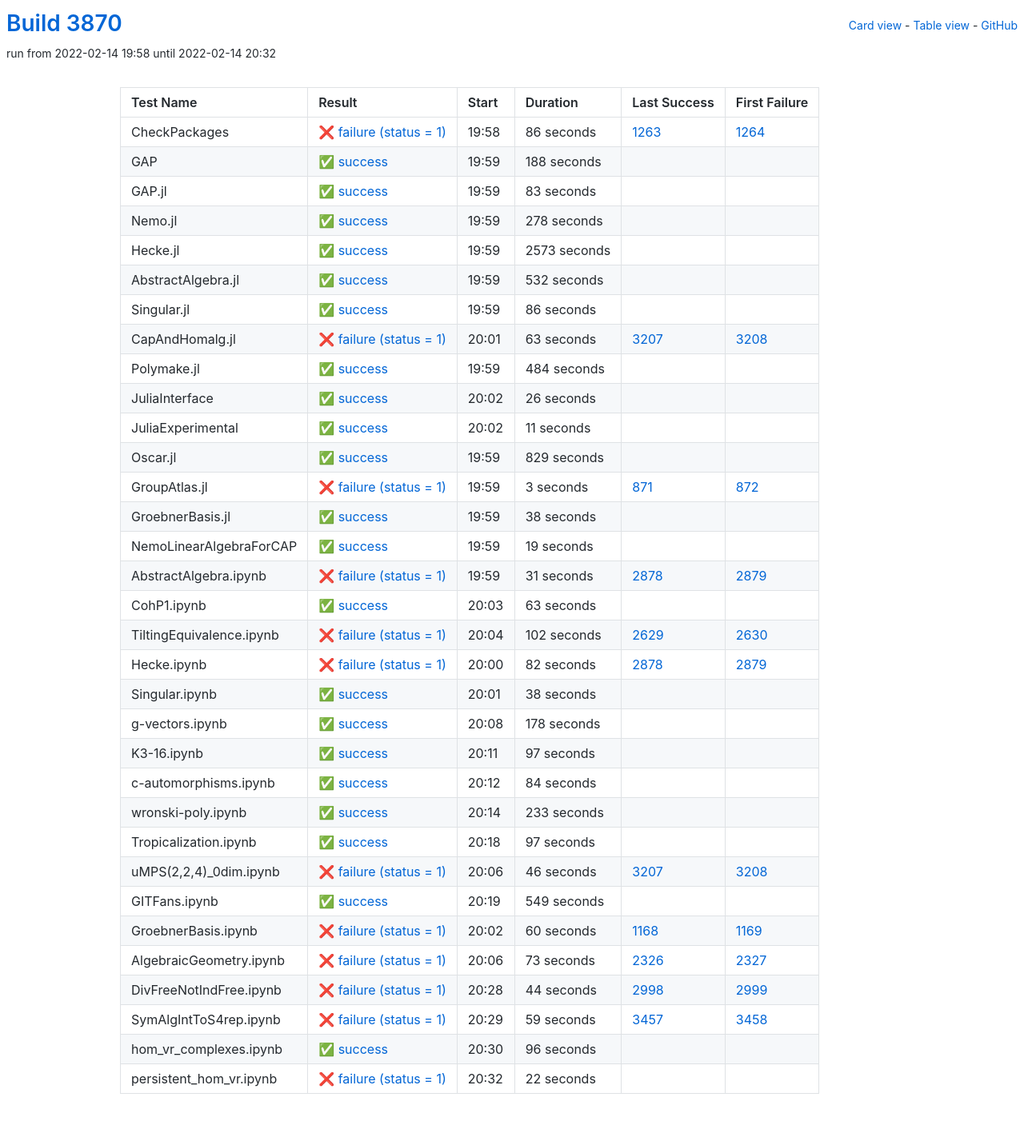
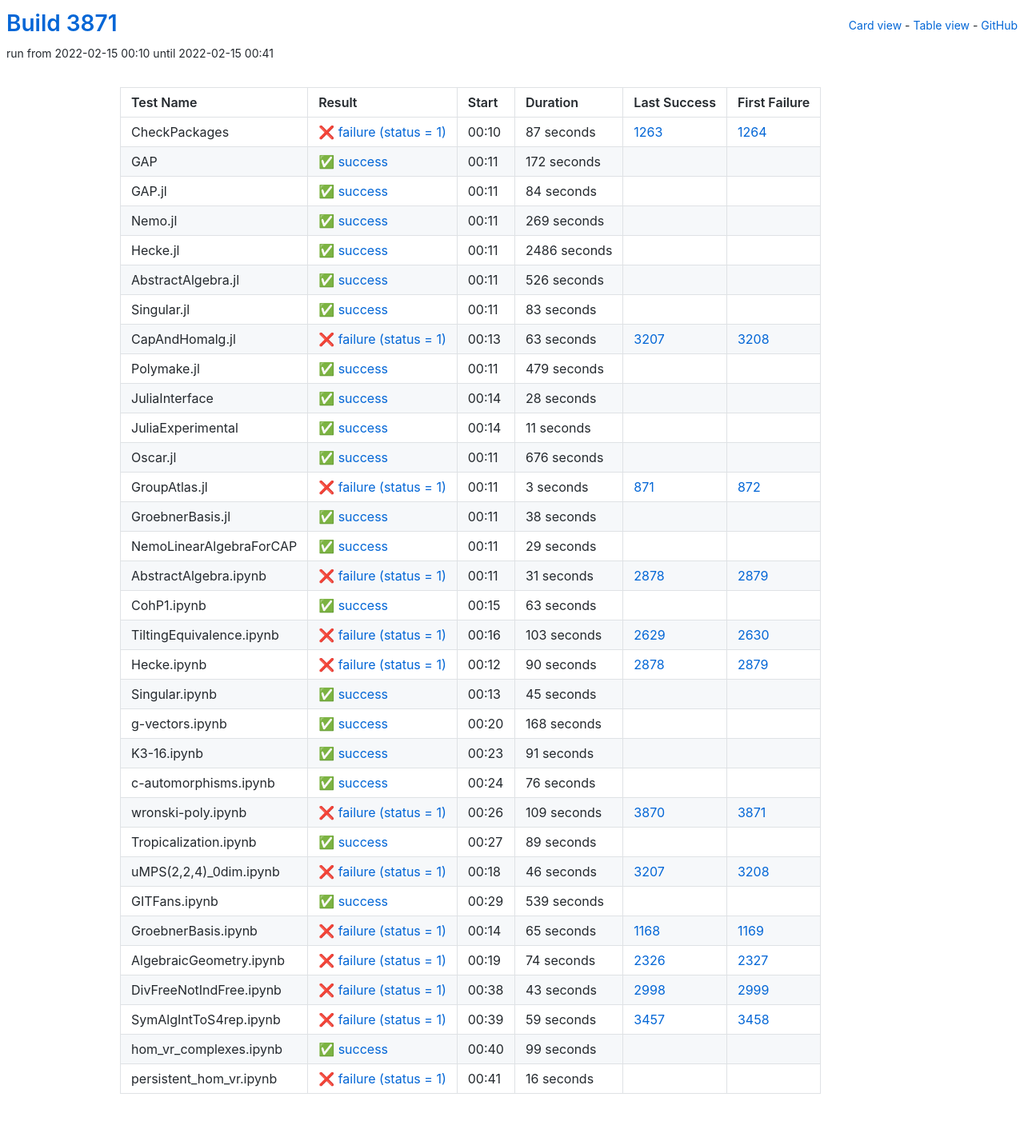
Before and after one commit to oscar-system/oscar-ci-status-stable, a Jekyll site: the page built from table.html, in a window 1280 px wide. Shown: the whole page at 80% size. Built offline with Jekyll 4.4.1, drawn with Linux system fonts in a browser that asks for light colours.

Commit message:
Build #3871

```diff
--- a/_data/ci.yml
+++ b/_data/ci.yml
@@ -1,6 +1,6 @@
 ---
-build: 3870
-build_url: https://oscarci.mathematik.uni-kl.de/job/oscar-stable/3870/
+build: 3871
+build_url: https://oscarci.mathematik.uni-kl.de/job/oscar-stable/3871/
 job: oscar-stable
 organization: oscar-system
 repo: oscar-ci-status-stable
@@ -8,32 +8,80 @@ repourl: https://github.com/oscar-system/oscar-ci-status-stable
 tests:
 - name: CheckPackages
   id: checkpackages
-  log: https://oscarci.mathematik.uni-kl.de/job/oscar-stable/3870/artifact/logs/build-3870/CheckPackages.log
-  start: 2022-02-14 19:58
+  log: https://oscarci.mathematik.uni-kl.de/job/oscar-stable/3871/artifact/logs/build-3871/CheckPackages.log
+  start: 2022-02-15 00:10
   success: false
   exitcode: 1
   status: failure
-  duration: 86
+  duration: 87
   last_success: 1263
   last_success_url: https://oscarci.mathematik.uni-kl.de/job/oscar-stable/1263/
   first_failure: 1264
   first_failure_url: https://oscarci.mathematik.uni-kl.de/job/oscar-stable/1264/
 - name: GAP
   id: gap
-  log: https://oscarci.mathematik.uni-kl.de/job/oscar-stable/3870/artifact/logs/build-3870/GAP.log
-  start: 2022-02-14 19:59
+  log: https://oscarci.mathematik.uni-kl.de/job/oscar-stable/3871/artifact/logs/build-3871/GAP.log
+  start: 2022-02-15 00:11
   success: true
   exitcode: 0
   status: success
-  duration: 188
+  duration: 172
   last_success: false
   last_success_url:
   first_failure: false
   first_failure_url:
 - name: GAP.jl
   id: gap-jl
-  log: https://oscarci.mathematik.uni-kl.de/job/oscar-stable/3870/artifact/logs/build-3870/GAP.jl.log
-  start: 2022-02-14 19:59
+  log: https://oscarci.mathematik.uni-kl.de/job/oscar-stable/3871/artifact/logs/build-3871/GAP.jl.log
+  start: 2022-02-15 00:11
+  success: true
+  exitcode: 0
+  status: success
+  duration: 84
+  last_success: false
+  last_success_url:
+  first_failure: false
+  first_failure_url:
+- name: Nemo.jl
+  id: nemo-jl
+  log: https://oscarci.mathematik.uni-kl.de/job/oscar-stable/3871/artifact/logs/build-3871/Nemo.jl.log
+  start: 2022-02-15 00:11
+  success: true
+  exitcode: 0
+  status: success
+  duration: 269
+  last_success: false
+  last_success_url:
+  first_failure: false
+  first_failure_url:
+- name: Hecke.jl
+  id: hecke-jl
+  log: https://oscarci.mathematik.uni-kl.de/job/oscar-stable/3871/artifact/logs/build-3871/Hecke.jl.log
+  start: 2022-02-15 00:11
+  success: true
+  exitcode: 0
+  status: success
+  duration: 2486
+  last_success: false
+  last_success_url:
+  first_failure: false
+  first_failure_url:
+- name: AbstractAlgebra.jl
+  id: abstractalgebra-jl
+  log: https://oscarci.mathematik.uni-kl.de/job/oscar-stable/3871/artifact/logs/build-3871/AbstractAlgebra.jl.log
+  start: 2022-02-15 00:11
+  success: true
+  exitcode: 0
+  status: success
+  duration: 526
+  last_success: false
+  last_success_url:
+  first_failure: false
+  first_failure_url:
+- name: Singular.jl
+  id: singular-jl
+  log: https://oscarci.mathematik.uni-kl.de/job/oscar-stable/3871/artifact/logs/build-3871/Singular.jl.log
+  start: 2022-02-15 00:11
   success: true
   exitcode: 0
   status: success
@@ -42,58 +90,10 @@ tests:
   last_success_url:
   first_failure: false
   first_failure_url:
-- name: Nemo.jl
-  id: nemo-jl
-  log: https://oscarci.mathematik.uni-kl.de/job/oscar-stable/3870/artifact/logs/build-3870/Nemo.jl.log
-  start: 2022-02-14 19:59
-  success: true
-  exitcode: 0
-  status: success
-  duration: 278
-  last_success: false
-  last_success_url:
-  first_failure: false
-  first_failure_url:
-- name: Hecke.jl
-  id: hecke-jl
-  log: https://oscarci.mathematik.uni-kl.de/job/oscar-stable/3870/artifact/logs/build-3870/Hecke.jl.log
-  start: 2022-02-14 19:59
-  success: true
-  exitcode: 0
-  status: success
-  duration: 2573
-  last_success: false
-  last_success_url:
-  first_failure: false
-  first_failure_url:
-- name: AbstractAlgebra.jl
-  id: abstractalgebra-jl
-  log: https://oscarci.mathematik.uni-kl.de/job/oscar-stable/3870/artifact/logs/build-3870/AbstractAlgebra.jl.log
-  start: 2022-02-14 19:59
-  success: true
-  exitcode: 0
-  status: success
-  duration: 532
-  last_success: false
-  last_success_url:
-  first_failure: false
-  first_failure_url:
-- name: Singular.jl
-  id: singular-jl
-  log: https://oscarci.mathematik.uni-kl.de/job/oscar-stable/3870/artifact/logs/build-3870/Singular.jl.log
-  start: 2022-02-14 19:59
-  success: true
-  exitcode: 0
-  status: success
-  duration: 86
-  last_success: false
-  last_success_url:
-  first_failure: false
-  first_failure_url:
 - name: CapAndHomalg.jl
   id: capandhomalg-jl
-  log: https://oscarci.mathematik.uni-kl.de/job/oscar-stable/3870/artifact/logs/build-3870/CapAndHomalg.jl.log
-  start: 2022-02-14 20:01
+  log: https://oscarci.mathematik.uni-kl.de/job/oscar-stable/3871/artifact/logs/build-3871/CapAndHomalg.jl.log
+  start: 2022-02-15 00:13
   success: false
   exitcode: 1
   status: failure
@@ -104,32 +104,32 @@ tests:
   first_failure_url: https://oscarci.mathematik.uni-kl.de/job/oscar-stable/3208/
 - name: Polymake.jl
   id: polymake-jl
-  log: https://oscarci.mathematik.uni-kl.de/job/oscar-stable/3870/artifact/logs/build-3870/Polymake.jl.log
-  start: 2022-02-14 19:59
+  log: https://oscarci.mathematik.uni-kl.de/job/oscar-stable/3871/artifact/logs/build-3871/Polymake.jl.log
+  start: 2022-02-15 00:11
   success: true
   exitcode: 0
   status: success
-  duration: 484
+  duration: 479
   last_success: false
   last_success_url:
   first_failure: false
   first_failure_url:
 - name: JuliaInterface
   id: juliainterface
-  log: https://oscarci.mathematik.uni-kl.de/job/oscar-stable/3870/artifact/logs/build-3870/JuliaInterface.log
-  start: 2022-02-14 20:02
+  log: https://oscarci.mathematik.uni-kl.de/job/oscar-stable/3871/artifact/logs/build-3871/JuliaInterface.log
+  start: 2022-02-15 00:14
   success: true
   exitcode: 0
   status: success
-  duration: 26
+  duration: 28
   last_success: false
   last_success_url:
   first_failure: false
   first_failure_url:
 - name: JuliaExperimental
   id: juliaexperimental
-  log: https://oscarci.mathematik.uni-kl.de/job/oscar-stable/3870/artifact/logs/build-3870/JuliaExperimental.log
-  start: 2022-02-14 20:02
+  log: https://oscarci.mathematik.uni-kl.de/job/oscar-stable/3871/artifact/logs/build-3871/JuliaExperimental.log
+  start: 2022-02-15 00:14
   success: true
   exitcode: 0
   status: success
@@ -140,20 +140,20 @@ tests:
   first_failure_url:
 - name: Oscar.jl
   id: oscar-jl
-  log: https://oscarci.mathematik.uni-kl.de/job/oscar-stable/3870/artifact/logs/build-3870/Oscar.jl.log
-  start: 2022-02-14 19:59
+  log: https://oscarci.mathematik.uni-kl.de/job/oscar-stable/3871/artifact/logs/build-3871/Oscar.jl.log
+  start: 2022-02-15 00:11
   success: true
   exitcode: 0
   status: success
-  duration: 829
+  duration: 676
   last_success: false
   last_success_url:
   first_failure: false
   first_failure_url:
 - name: GroupAtlas.jl
   id: groupatlas-jl
-  log: https://oscarci.mathematik.uni-kl.de/job/oscar-stable/3870/artifact/logs/build-3870/GroupAtlas.jl.log
-  start: 2022-02-14 19:59
+  log: https://oscarci.mathematik.uni-kl.de/job/oscar-stable/3871/artifact/logs/build-3871/GroupAtlas.jl.log
+  start: 2022-02-15 00:11
   success: false
   exitcode: 1
   status: failure
@@ -164,8 +164,8 @@ tests:
   first_failure_url: https://oscarci.mathematik.uni-kl.de/job/oscar-stable/872/
 - name: GroebnerBasis.jl
   id: groebnerbasis-jl
-  log: https://oscarci.mathematik.uni-kl.de/job/oscar-stable/3870/artifact/logs/build-3870/GroebnerBasis.jl.log
-  start: 2022-02-14 19:59
+  log: https://oscarci.mathematik.uni-kl.de/job/oscar-stable/3871/artifact/logs/build-3871/GroebnerBasis.jl.log
+  start: 2022-02-15 00:11
   success: true
   exitcode: 0
   status: success
@@ -176,20 +176,20 @@ tests:
   first_failure_url:
 - name: NemoLinearAlgebraForCAP
   id: nemolinearalgebraforcap
-  log: https://oscarci.mathematik.uni-kl.de/job/oscar-stable/3870/artifact/logs/build-3870/NemoLinearAlgebraForCAP.log
-  start: 2022-02-14 19:59
+  log: https://oscarci.mathematik.uni-kl.de/job/oscar-stable/3871/artifact/logs/build-3871/NemoLinearAlgebraForCAP.log
+  start: 2022-02-15 00:11
   success: true
   exitcode: 0
   status: success
-  duration: 19
+  duration: 29
   last_success: false
   last_success_url:
   first_failure: false
   first_failure_url:
 - name: AbstractAlgebra.ipynb
   id: abstractalgebra-ipynb
-  log: https://oscarci.mathematik.uni-kl.de/job/oscar-stable/3870/artifact/logs/build-3870/AbstractAlgebra.ipynb.log
-  start: 2022-02-14 19:59
+  log: https://oscarci.mathematik.uni-kl.de/job/oscar-stable/3871/artifact/logs/build-3871/AbstractAlgebra.ipynb.log
+  start: 2022-02-15 00:11
   success: false
   exitcode: 1
   status: failure
@@ -200,8 +200,8 @@ tests:
   first_failure_url: https://oscarci.mathematik.uni-kl.de/job/oscar-stable/2879/
 - name: CohP1.ipynb
   id: cohp1-ipynb
-  log: https://oscarci.mathematik.uni-kl.de/job/oscar-stable/3870/artifact/logs/build-3870/CohP1.ipynb.log
-  start: 2022-02-14 20:03
+  log: https://oscarci.mathematik.uni-kl.de/job/oscar-stable/3871/artifact/logs/build-3871/CohP1.ipynb.log
+  start: 2022-02-15 00:15
   success: true
   exitcode: 0
   status: success
@@ -212,104 +212,104 @@ tests:
   first_failure_url:
 - name: TiltingEquivalence.ipynb
   id: tiltingequivalence-ipynb
-  log: https://oscarci.mathematik.uni-kl.de/job/oscar-stable/3870/artifact/logs/build-3870/TiltingEquivalence.ipynb.log
-  start: 2022-02-14 20:04
+  log: https://oscarci.mathematik.uni-kl.de/job/oscar-stable/3871/artifact/logs/build-3871/TiltingEquivalence.ipynb.log
+  start: 2022-02-15 00:16
   success: false
   exitcode: 1
   status: failure
-  duration: 102
+  duration: 103
   last_success: 2629
   last_success_url: https://oscarci.mathematik.uni-kl.de/job/oscar-stable/2629/
   first_failure: 2630
   first_failure_url: https://oscarci.mathematik.uni-kl.de/job/oscar-stable/2630/
 - name: Hecke.ipynb
   id: hecke-ipynb
-  log: https://oscarci.mathematik.uni-kl.de/job/oscar-stable/3870/artifact/logs/build-3870/Hecke.ipynb.log
-  start: 2022-02-14 20:00
+  log: https://oscarci.mathematik.uni-kl.de/job/oscar-stable/3871/artifact/logs/build-3871/Hecke.ipynb.log
+  start: 2022-02-15 00:12
   success: false
   exitcode: 1
   status: failure
-  duration: 82
+  duration: 90
   last_success: 2878
   last_success_url: https://oscarci.mathematik.uni-kl.de/job/oscar-stable/2878/
   first_failure: 2879
   first_failure_url: https://oscarci.mathematik.uni-kl.de/job/oscar-stable/2879/
 - name: Singular.ipynb
   id: singular-ipynb
-  log: https://oscarci.mathematik.uni-kl.de/job/oscar-stable/3870/artifact/logs/build-3870/Singular.ipynb.log
-  start: 2022-02-14 20:01
+  log: https://oscarci.mathematik.uni-kl.de/job/oscar-stable/3871/artifact/logs/build-3871/Singular.ipynb.log
+  start: 2022-02-15 00:13
   success: true
   exitcode: 0
   status: success
-  duration: 38
+  duration: 45
   last_success: false
   last_success_url:
   first_failure: false
   first_failure_url:
 - name: g-vectors.ipynb
   id: g-vectors-ipynb
-  log: https://oscarci.mathematik.uni-kl.de/job/oscar-stable/3870/artifact/logs/build-3870/g-vectors.ipynb.log
-  start: 2022-02-14 20:08
+  log: https://oscarci.mathematik.uni-kl.de/job/oscar-stable/3871/artifact/logs/build-3871/g-vectors.ipynb.log
+  start: 2022-02-15 00:20
   success: true
   exitcode: 0
   status: success
-  duration: 178
+  duration: 168
   last_success: false
   last_success_url:
   first_failure: false
   first_failure_url:
 - name: K3-16.ipynb
   id: k3-16-ipynb
-  log: https://oscarci.mathematik.uni-kl.de/job/oscar-stable/3870/artifact/logs/build-3870/K3-16.ipynb.log
-  start: 2022-02-14 20:11
+  log: https://oscarci.mathematik.uni-kl.de/job/oscar-stable/3871/artifact/logs/build-3871/K3-16.ipynb.log
+  start: 2022-02-15 00:23
   success: true
   exitcode: 0
   status: success
-  duration: 97
+  duration: 91
   last_success: false
   last_success_url:
   first_failure: false
   first_failure_url:
 - name: c-automorphisms.ipynb
   id: c-automorphisms-ipynb
-  log: https://oscarci.mathematik.uni-kl.de/job/oscar-stable/3870/artifact/logs/build-3870/c-automorphisms.ipynb.log
-  start: 2022-02-14 20:12
+  log: https://oscarci.mathematik.uni-kl.de/job/oscar-stable/3871/artifact/logs/build-3871/c-automorphisms.ipynb.log
+  start: 2022-02-15 00:24
   success: true
   exitcode: 0
   status: success
-  duration: 84
+  duration: 76
   last_success: false
   last_success_url:
   first_failure: false
   first_failure_url:
 - name: wronski-poly.ipynb
   id: wronski-poly-ipynb
-  log: https://oscarci.mathematik.uni-kl.de/job/oscar-stable/3870/artifact/logs/build-3870/wronski-poly.ipynb.log
-  start: 2022-02-14 20:14
+  log: https://oscarci.mathematik.uni-kl.de/job/oscar-stable/3871/artifact/logs/build-3871/wronski-poly.ipynb.log
+  start: 2022-02-15 00:26
+  success: false
+  exitcode: 1
+  status: failure
+  duration: 109
+  last_success: 3870
+  last_success_url: https://oscarci.mathematik.uni-kl.de/job/oscar-stable/3870/
+  first_failure: 3871
+  first_failure_url: https://oscarci.mathematik.uni-kl.de/job/oscar-stable/3871/
+- name: Tropicalization.ipynb
+  id: tropicalization-ipynb
+  log: https://oscarci.mathematik.uni-kl.de/job/oscar-stable/3871/artifact/logs/build-3871/Tropicalization.ipynb.log
+  start: 2022-02-15 00:27
   success: true
   exitcode: 0
   status: success
-  duration: 233
-  last_success: false
-  last_success_url:
-  first_failure: false
-  first_failure_url:
-- name: Tropicalization.ipynb
-  id: tropicalization-ipynb
-  log: https://oscarci.mathematik.uni-kl.de/job/oscar-stable/3870/artifact/logs/build-3870/Tropicalization.ipynb.log
-  start: 2022-02-14 20:18
-  success: true
-  exitcode: 0
-  status: success
-  duration: 97
+  duration: 89
   last_success: false
   last_success_url:
   first_failure: false
   first_failure_url:
 - name: uMPS(2,2,4)_0dim.ipynb
   id: umps-2-2-4-0dim-ipynb
-  log: https://oscarci.mathematik.uni-kl.de/job/oscar-stable/3870/artifact/logs/build-3870/uMPS-2-2-4-_0dim.ipynb.log
-  start: 2022-02-14 20:06
+  log: https://oscarci.mathematik.uni-kl.de/job/oscar-stable/3871/artifact/logs/build-3871/uMPS-2-2-4-_0dim.ipynb.log
+  start: 2022-02-15 00:18
   success: false
   exitcode: 1
   status: failure
@@ -320,56 +320,56 @@ tests:
   first_failure_url: https://oscarci.mathematik.uni-kl.de/job/oscar-stable/3208/
 - name: GITFans.ipynb
   id: gitfans-ipynb
-  log: https://oscarci.mathematik.uni-kl.de/job/oscar-stable/3870/artifact/logs/build-3870/GITFans.ipynb.log
-  start: 2022-02-14 20:19
+  log: https://oscarci.mathematik.uni-kl.de/job/oscar-stable/3871/artifact/logs/build-3871/GITFans.ipynb.log
+  start: 2022-02-15 00:29
   success: true
   exitcode: 0
   status: success
-  duration: 549
+  duration: 539
   last_success: false
   last_success_url:
   first_failure: false
   first_failure_url:
 - name: GroebnerBasis.ipynb
   id: groebnerbasis-ipynb
-  log: https://oscarci.mathematik.uni-kl.de/job/oscar-stable/3870/artifact/logs/build-3870/GroebnerBasis.ipynb.log
-  start: 2022-02-14 20:02
+  log: https://oscarci.mathematik.uni-kl.de/job/oscar-stable/3871/artifact/logs/build-3871/GroebnerBasis.ipynb.log
+  start: 2022-02-15 00:14
   success: false
   exitcode: 1
   status: failure
-  duration: 60
+  duration: 65
   last_success: 1168
   last_success_url: https://oscarci.mathematik.uni-kl.de/job/oscar-stable/1168/
   first_failure: 1169
   first_failure_url: https://oscarci.mathematik.uni-kl.de/job/oscar-stable/1169/
 - name: AlgebraicGeometry.ipynb
   id: algebraicgeometry-ipynb
-  log: https://oscarci.mathematik.uni-kl.de/job/oscar-stable/3870/artifact/logs/build-3870/AlgebraicGeometry.ipynb.log
-  start: 2022-02-14 20:06
+  log: https://oscarci.mathematik.uni-kl.de/job/oscar-stable/3871/artifact/logs/build-3871/AlgebraicGeometry.ipynb.log
+  start: 2022-02-15 00:19
   success: false
   exitcode: 1
   status: failure
-  duration: 73
+  duration: 74
   last_success: 2326
   last_success_url: https://oscarci.mathematik.uni-kl.de/job/oscar-stable/2326/
   first_failure: 2327
   first_failure_url: https://oscarci.mathematik.uni-kl.de/job/oscar-stable/2327/
 - name: DivFreeNotIndFree.ipynb
   id: divfreenotindfree-ipynb
-  log: https://oscarci.mathematik.uni-kl.de/job/oscar-stable/3870/artifact/logs/build-3870/DivFreeNotIndFree.ipynb.log
-  start: 2022-02-14 20:28
+  log: https://oscarci.mathematik.uni-kl.de/job/oscar-stable/3871/artifact/logs/build-3871/DivFreeNotIndFree.ipynb.log
+  start: 2022-02-15 00:38
   success: false
   exitcode: 1
   status: failure
-  duration: 44
+  duration: 43
   last_success: 2998
   last_success_url: https://oscarci.mathematik.uni-kl.de/job/oscar-stable/2998/
   first_failure: 2999
   first_failure_url: https://oscarci.mathematik.uni-kl.de/job/oscar-stable/2999/
 - name: SymAlgIntToS4rep.ipynb
   id: symalginttos4rep-ipynb
-  log: https://oscarci.mathematik.uni-kl.de/job/oscar-stable/3870/artifact/logs/build-3870/SymAlgIntToS4rep.ipynb.log
-  start: 2022-02-14 20:29
+  log: https://oscarci.mathematik.uni-kl.de/job/oscar-stable/3871/artifact/logs/build-3871/SymAlgIntToS4rep.ipynb.log
+  start: 2022-02-15 00:39
   success: false
   exitcode: 1
   status: failure
@@ -380,24 +380,24 @@ tests:
   first_failure_url: https://oscarci.mathematik.uni-kl.de/job/oscar-stable/3458/
 - name: hom_vr_complexes.ipynb
   id: hom-vr-complexes-ipynb
-  log: https://oscarci.mathematik.uni-kl.de/job/oscar-stable/3870/artifact/logs/build-3870/hom_vr_complexes.ipynb.log
-  start: 2022-02-14 20:30
+  log: https://oscarci.mathematik.uni-kl.de/job/oscar-stable/3871/artifact/logs/build-3871/hom_vr_complexes.ipynb.log
+  start: 2022-02-15 00:40
   success: true
   exitcode: 0
   status: success
-  duration: 96
+  duration: 99
   last_success: false
   last_success_url:
   first_failure: false
   first_failure_url:
 - name: persistent_hom_vr.ipynb
   id: persistent-hom-vr-ipynb
-  log: https://oscarci.mathematik.uni-kl.de/job/oscar-stable/3870/artifact/logs/build-3870/persistent_hom_vr.ipynb.log
-  start: 2022-02-14 20:32
+  log: https://oscarci.mathematik.uni-kl.de/job/oscar-stable/3871/artifact/logs/build-3871/persistent_hom_vr.ipynb.log
+  start: 2022-02-15 00:41
   success: false
   exitcode: 1
   status: failure
-  duration: 22
+  duration: 16
   last_success: false
   last_success_url:
   first_failure: false
```
Also changed, not shown: README.md.
